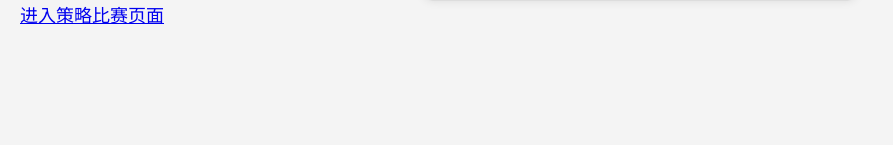
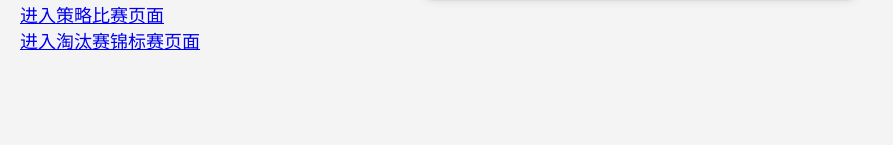
Before and after one commit to wuzengqing001225/SNG_MathematicalModeling_GameofDistribution_240820, a Flask app: page / in a window 1280 px wide. Shown: the part 494-639 px from the top of the page, without its empty margins (0-893 px from the left). Run offline with Flask 3, Linux system fonts and the light colour scheme.

Commit message:
Update index.html

```diff
--- a/templates/index.html
+++ b/templates/index.html
@@ -47,6 +47,8 @@
         </div>
     </div>
     <a href="{{ url_for('tournament') }}">进入策略比赛页面</a>
+    <div></div>
+    <a href="{{ url_for('elimination_tournament') }}">进入淘汰赛锦标赛页面</a>
 
     <!-- JavaScript 放置在页面底部 -->
     <script>
```
